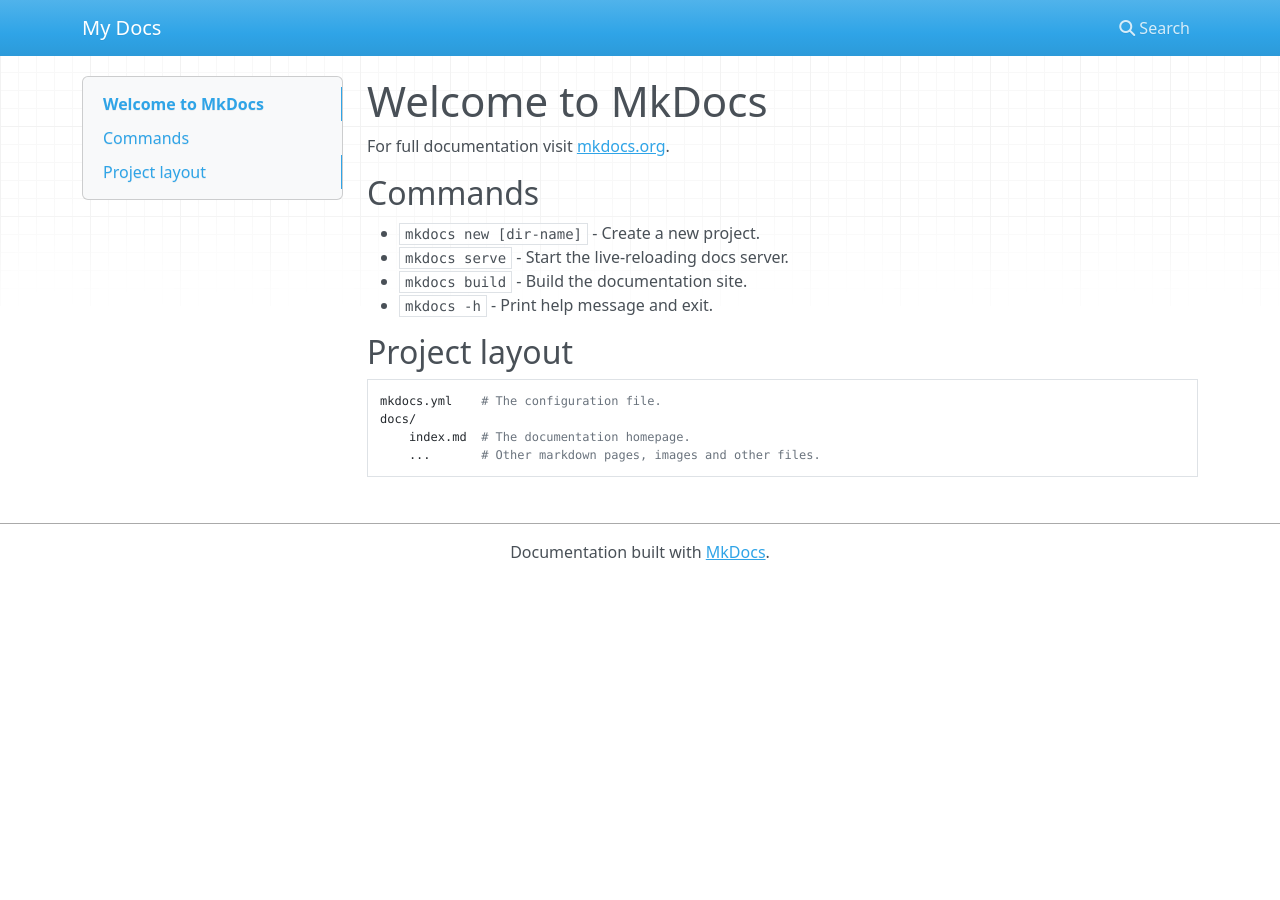
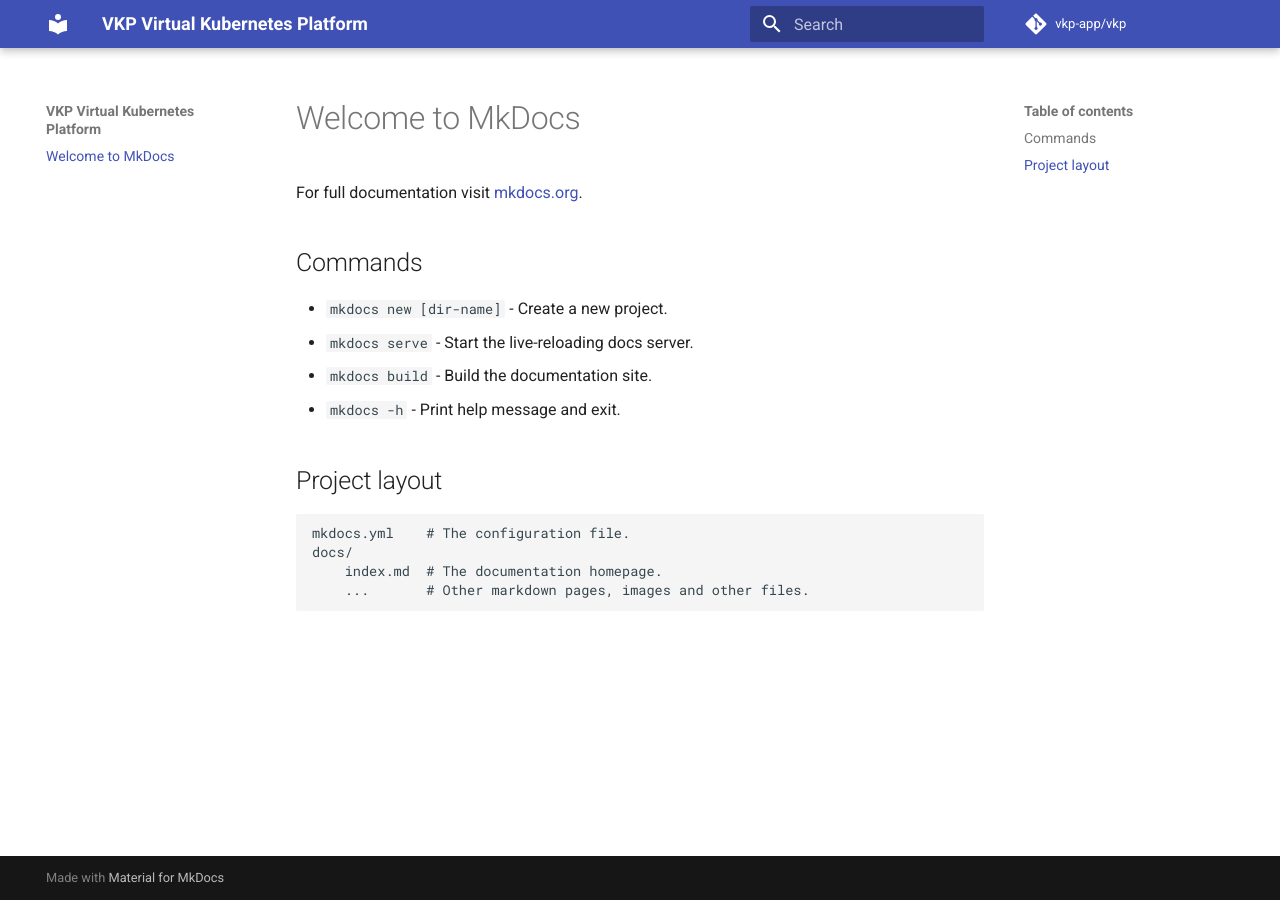
Before and after one commit to vkp-app/docs, an MkDocs documentation site: the page built from docs/index.md, in a window 1280 px wide. Built offline with MkDocs 1.6.1 and Material for MkDocs 9.7.7, drawn with Linux system fonts in a browser that asks for light colours; nearby versions of some CDN libraries; comment, search, counter and statistics services are not loaded.

Commit message:
basic config

```diff
--- a/mkdocs.yml
+++ b/mkdocs.yml
@@ -1 +1,6 @@
-site_name: My Docs
+# yaml-language-server: $schema=https://squidfunk.github.io/mkdocs-material/schema.json
+site_name: VKP Virtual Kubernetes Platform
+theme:
+  name: material
+repo_name: vkp-app/vkp
+repo_url: https://github.com/vkp-app/vkp
```
